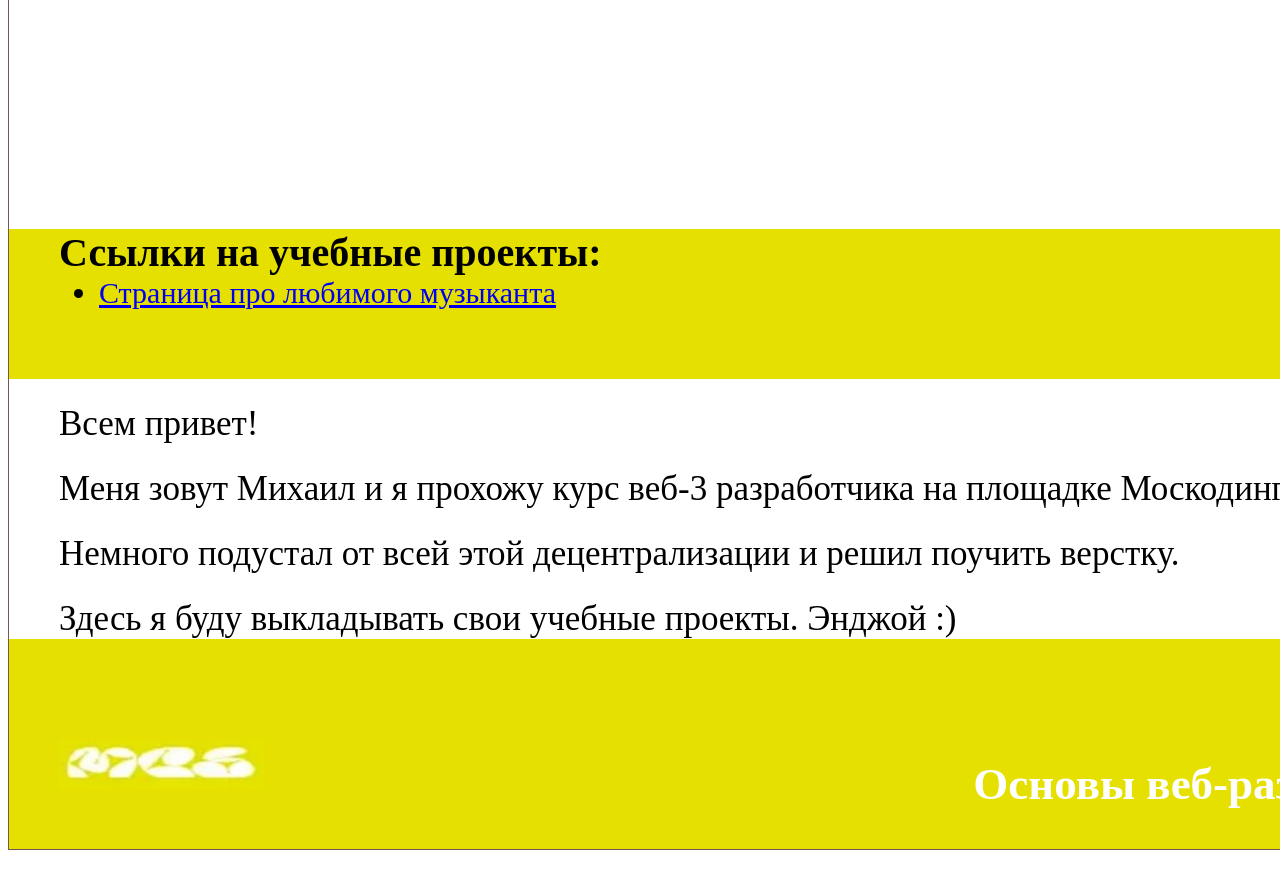
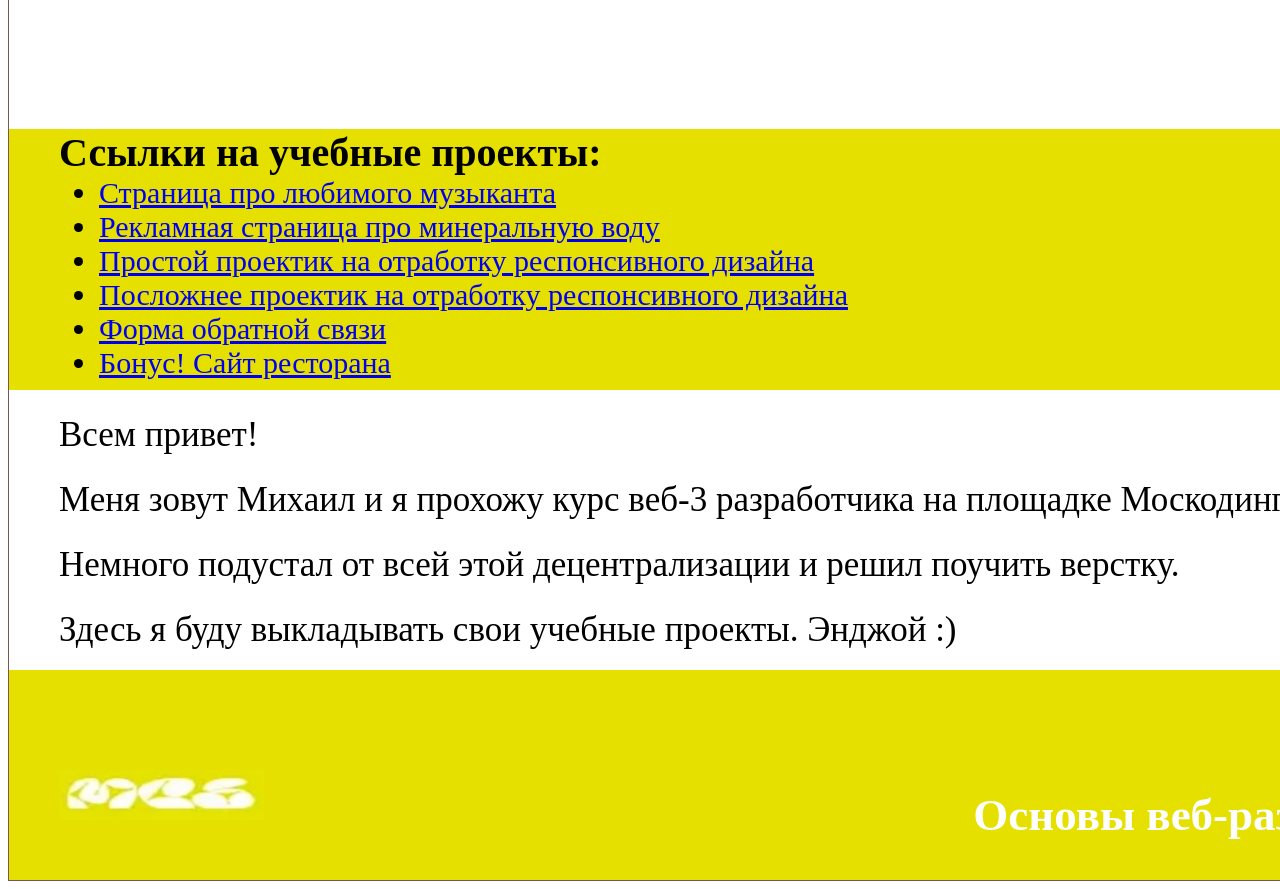
Before and after one commit to Golayamarina/MCS, a plain HTML site: page 2st_project/project3.html in a window 1280 px wide. Shown: the part 1060-1949 px from the top of the page. Before the commit the page ends 1918 px from the top, so only its background shows below. Drawn offline with Linux system fonts and the light colour scheme.

Commit message:
added links to educational projects

```diff
--- a/2st_project/project3.html
+++ b/2st_project/project3.html
@@ -14,19 +14,37 @@
             <h1><strong>Ссылки на учебные проекты:</strong></h1>
             <div class="link">
               <ul>
-              <li><a href="https://github.com/Golayamarina/MCS/tree/main/1st%20project/"
+              <li><a href="https://github.com/Golayamarina/MCS/tree/main/1st_project"
                 target='_blank'>Страница про любимого музыканта</a>
                 </li>
+                <li><a href="https://github.com/Golayamarina/MCS/tree/main/5st_project"
+                  target='_blank'>Рекламная страница про минеральную воду</a>
+                  </li>
+                  <li><a href="https://github.com/Golayamarina/MCS/tree/main/6st_project"
+                    target='_blank'>Простой проектик на отработку респонсивного дизайна</a>
+                    </li>
+                    <li><a href="https://github.com/Golayamarina/MCS/tree/main/7st_project"
+                      target='_blank'>Посложнее проектик на отработку респонсивного дизайна</a>
+                      </li>
+                      <li><a href="https://github.com/Golayamarina/MCS/tree/main/8st_project"
+                        target='_blank'>Форма обратной связи</a>
+                        </li>
+                        <li><a href="https://github.com/Golayamarina/MCS/tree/main/8st_project"
+                          target='_blank'>Бонус! Сайт ресторана</a>
+                          </li>
                 </ul>
               </div>
               </div>
+              <div class="description">
               <p>Всем привет!</p>
               <p>Меня зовут Михаил и я прохожу курс веб-3 разработчика на площадке Москодинг.</p>
               <p>Немного подустал от всей этой децентрализации и решил поучить верстку.</p>
               <p>Здесь я буду выкладывать свои учебные проекты. Энджой :)</p>
+              </div>
               <div class="footer">
                 <img src="images/mcs.jpg" width="205", height="50">
                 <h2>Основы веб-разработки</h2>
                 </div>
                 </div>
   </body>
+  </html>
--- a/2st_project/projectstyles.css
+++ b/2st_project/projectstyles.css
@@ -15,7 +15,7 @@ h1, h2, h3, p, ul {
     font-size: 30px;
     line-height: 2;
     width: 1400px;
-    height: 200px;
+    height: 100px;
 }
 .image {
   width: 1500px;
@@ -31,10 +31,15 @@ h1, h2, h3, p, ul {
     background-color: #E5E000;
     font-size: 20px;
     width: 1400px;
-    height: 150px;
+    height: 100%;
+    margin-bottom: 20px;
 }
 .link {
   font-size: 30px;
+  padding-bottom: 10px;
+}
+.description {
+  padding-bottom: 20px;
 }
 
 p {
```
